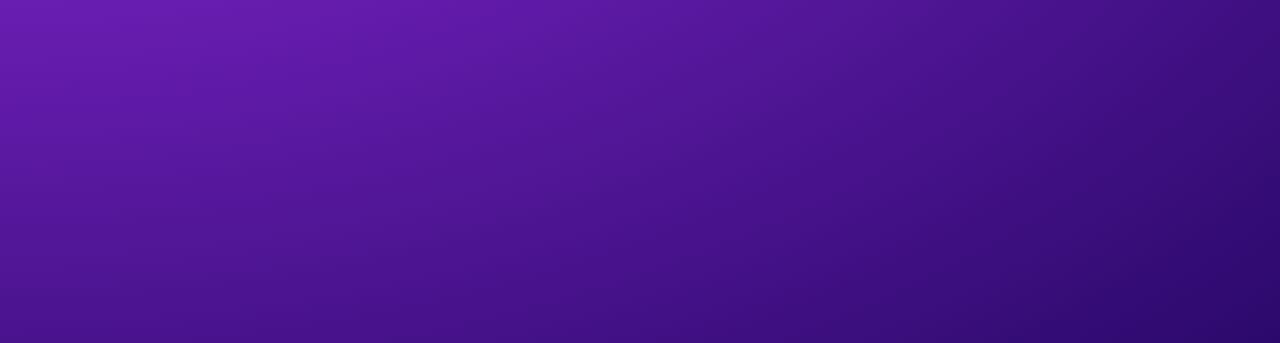
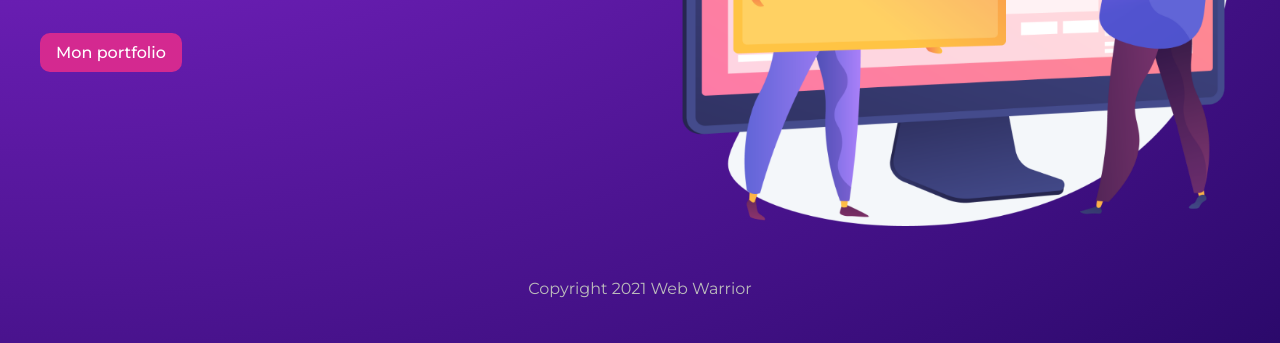
Before and after one commit to StephaneBullier/gatsby-website, a Gatsby site: page / in a window 1280 px wide. Shown: the part 457-800 px from the top of the page. Built offline with nearby package versions, Linux system fonts and the light colour scheme; Gatsby itself is replaced by a stand-in of ours.

Commit message:
Add static image to homepage

```diff
--- a/src/pages/index.js
+++ b/src/pages/index.js
@@ -13,6 +13,7 @@ export default function Home() {
           <p>Web developer based in Montpellier.</p>
           <Link className={styles.btn} to="/projets">Mon portfolio</Link>
         </div>
+        <img src="banner.png" alt=""/>
       </section>
     </Layout>
   )
--- a/src/styles/global.css
+++ b/src/styles/global.css
@@ -16,6 +16,10 @@ body {
 p {
     margin: 16px auto;
     line-height: 1.5em;
+}
+
+img {
+    max-width: 100%;
 }
 
 /* layout & nav */
```
Also changed, not shown: static/banner.png (added).
